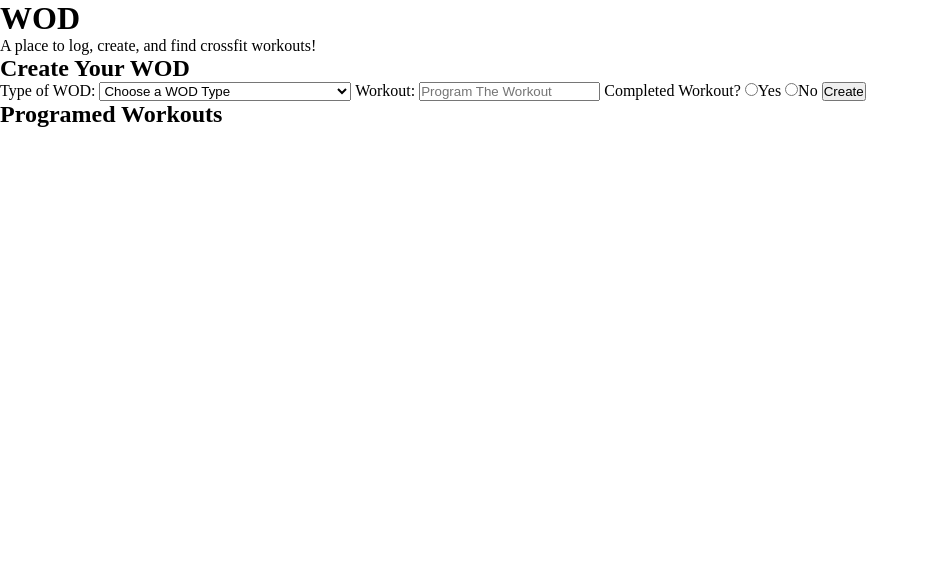
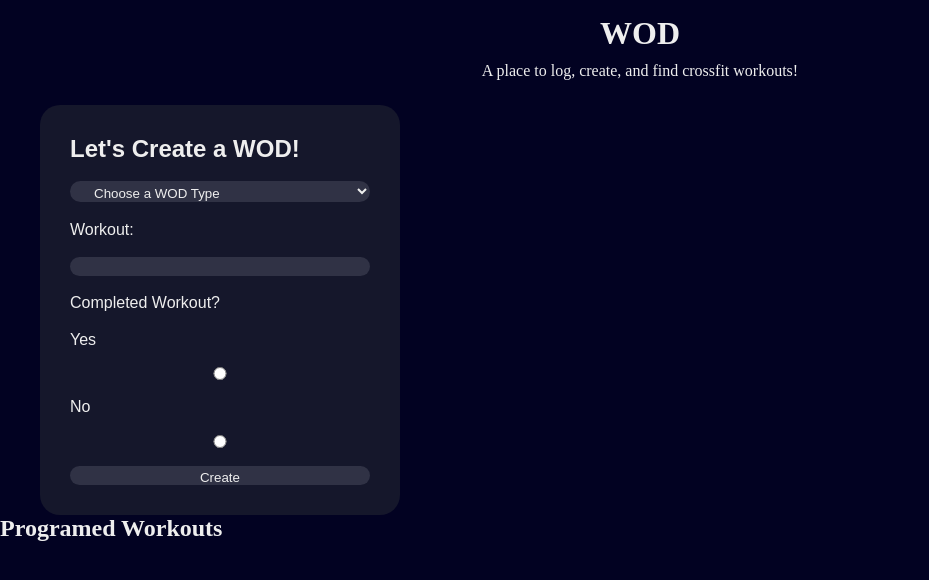
Before and after one commit to Riverbh/WOD-app-capstone, a website: page fornt-end/index.html in a window 1280 px wide. Shown: the whole page, without its empty margins (0-929 px from the left). Drawn offline with Linux system fonts and the light colour scheme.

Commit message:
updated some styling

```diff
--- a/fornt-end/index.html
+++ b/fornt-end/index.html
@@ -8,14 +8,16 @@
     <title>WOD App</title>
 </head>
 <body>
+    <div id="heading">
     <h1>WOD</h1>
     <p>A place to log, create, and find crossfit workouts!</p>
+</div>
      <div id='app'>
         <div id="left">
             <form id="formA">
-                <h2>Create Your WOD</h2>
+                <h2 id="form-header">Let's Create a WOD!</h2>
 
-                Type of WOD: <select id ="type-wod">
+                 <select id ="type-wod">
                     <option value="choose">Choose a WOD Type</option>
                     <option value="emon">EMON ("Every Minute On the Minute")</option>
                     <option value="AMRAP">AMRAP ("As Many Reps As Possible")</option>
@@ -25,17 +27,17 @@
                     <option value="Tabata">Tabata</option>
                 </select>
 
-                    Workout: <input id="workoutA" placeholder="Program The Workout"/>
+                    Workout: <input type="text" id="workoutA" placeholder=" "/>
 
-                    Completed Workout? <input name="completed" type="radio" id="completed"><label>Yes</label>
-                    <input name="completed" type="radio" id="completed"><label>No</label>
+                    Completed Workout? <label>Yes</label><input name="completed" type="radio" id="completed">
+                    <label>No</label><input name="completed" type="radio" id="completed">
 
                     <input type="submit" value="Create" id="create-btn">
 
             </form>
         </div>
         <div id="right">
-            <h2>Programed Workouts</h2>
+            <h2 id="prgramed-list">Programed Workouts</h2>
         </div>
         <div id="programed-wods"></div>
      </div>
--- a/fornt-end/style.css
+++ b/fornt-end/style.css
@@ -2,5 +2,66 @@
 
     margin: 0;
     padding: 0;
+   color: #eee;
+   background-color: #020222;
+}
+
+form {
+    display: flex;
+    flex-direction: column;
+    justify-content: space-between;
+    height: 350px;
+    width: 300px;
+    padding: 30px;
+    background-color: #15172b;
+    color: #eee;
+    font-family: sans-serif;
+    border-radius: 20px;
+}
+
+#left > * {
+    margin-left: 40px;
+}
+
+input {
+    background-color: #303245;
+    border-radius: 12px;
+    border: 0;
+    box-sizing: border-box;
+    color: #eee;
+    outline: 0;
+    padding: 4px 20px 0;
+  }
+
+  select {
+    background-color: #303245;
+    border-radius: 12px;
+    border: 0;
+    box-sizing: border-box;
+    color: #eee;
+    outline: 0;
+    padding: 4px 20px 0;
+  }
+
+#form-header {
+    background-color: #15172b;
+}
+
+label {
+    background-color: #15172b;
+}
+
+h1 {
+    margin-top: 15px;
+    margin-bottom: 10px;
+    text-align: center;
+}
+
+p {
+    margin-bottom: 25px;
+    text-align: center;
+}
+
+#programed-list {
 
 }
```
